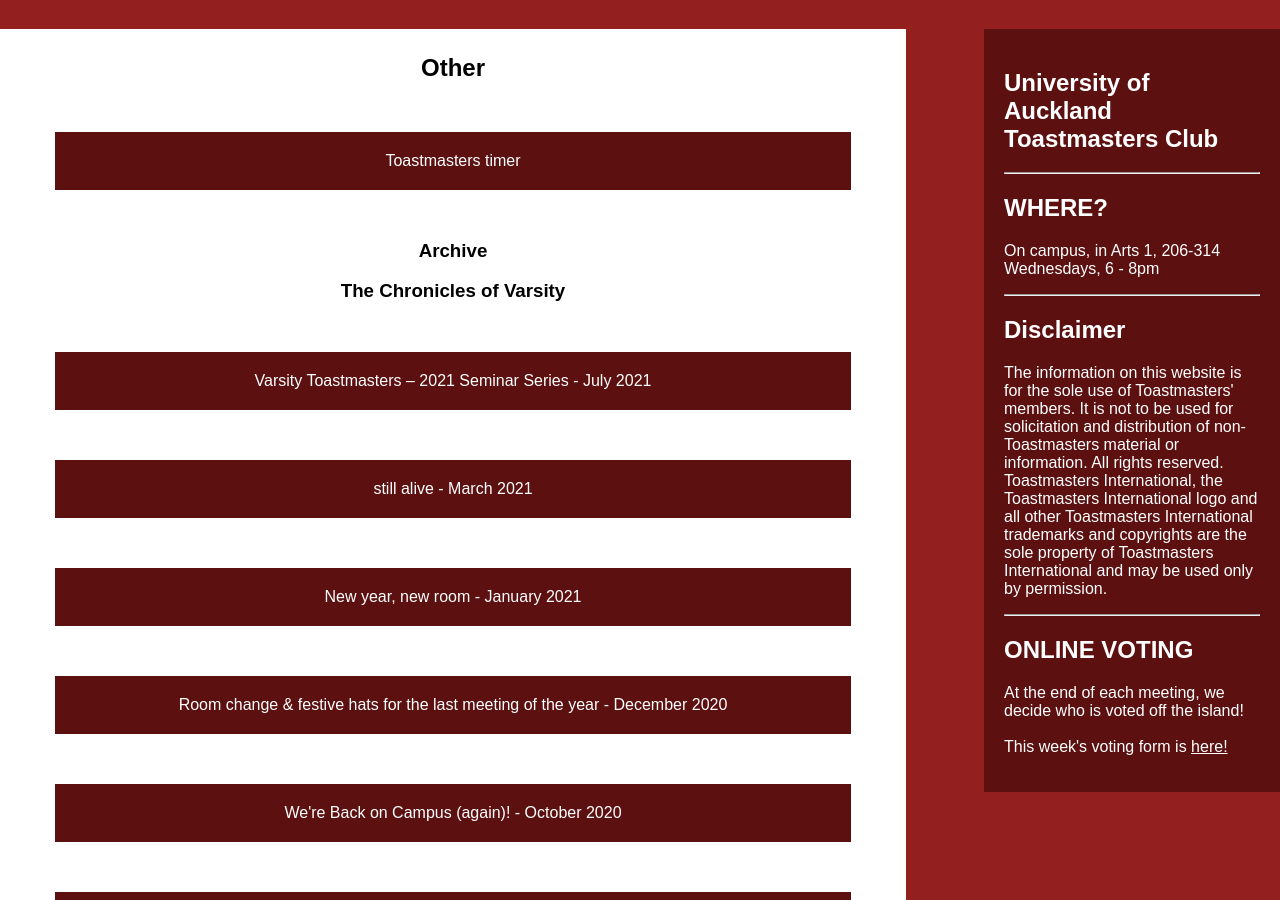
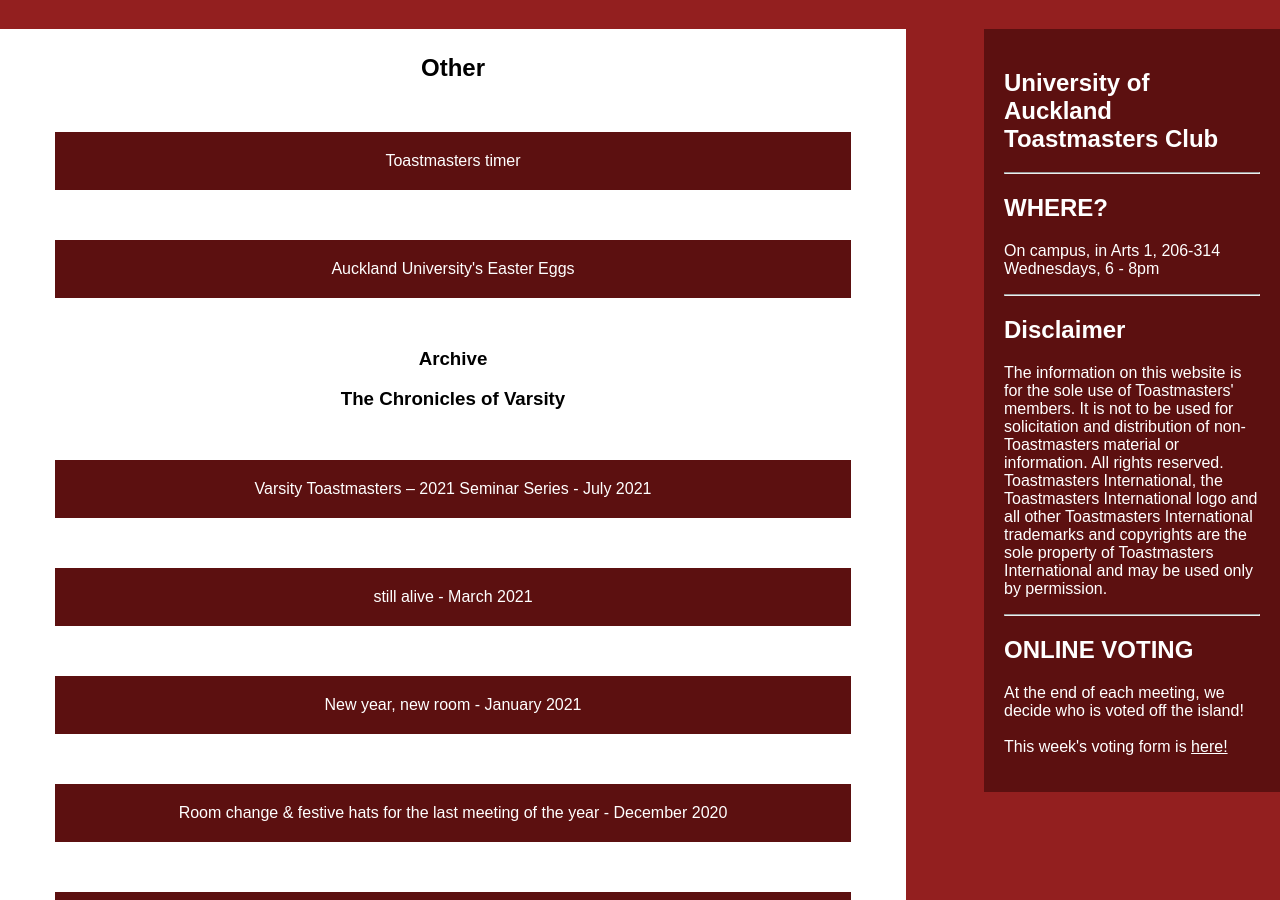
Before and after one commit to AntonHuggard/varsity.github.io, a Jekyll site: the page built from other.html, in a window 1280 px wide and 900 px high, scrolled down 499 px. Built offline with Jekyll 4.4.1, drawn with Linux system fonts in a browser that asks for light colours.

Commit message:
Added easter eggs PDF

```diff
--- a/other.html
+++ b/other.html
@@ -8,6 +8,7 @@
     <h2>Other</h2>
 
     <a href='../timer'>Toastmasters timer</a>
+    <a href='../UoA-Easter_Eggs.pdf'>Auckland University's Easter Eggs</a>
 
     <h3 style ="text-align: center;">Archive</h3>
     <h3 style ="text-align: center;">The Chronicles of Varsity</h3>
```
Also changed, not shown: 4 other files.
